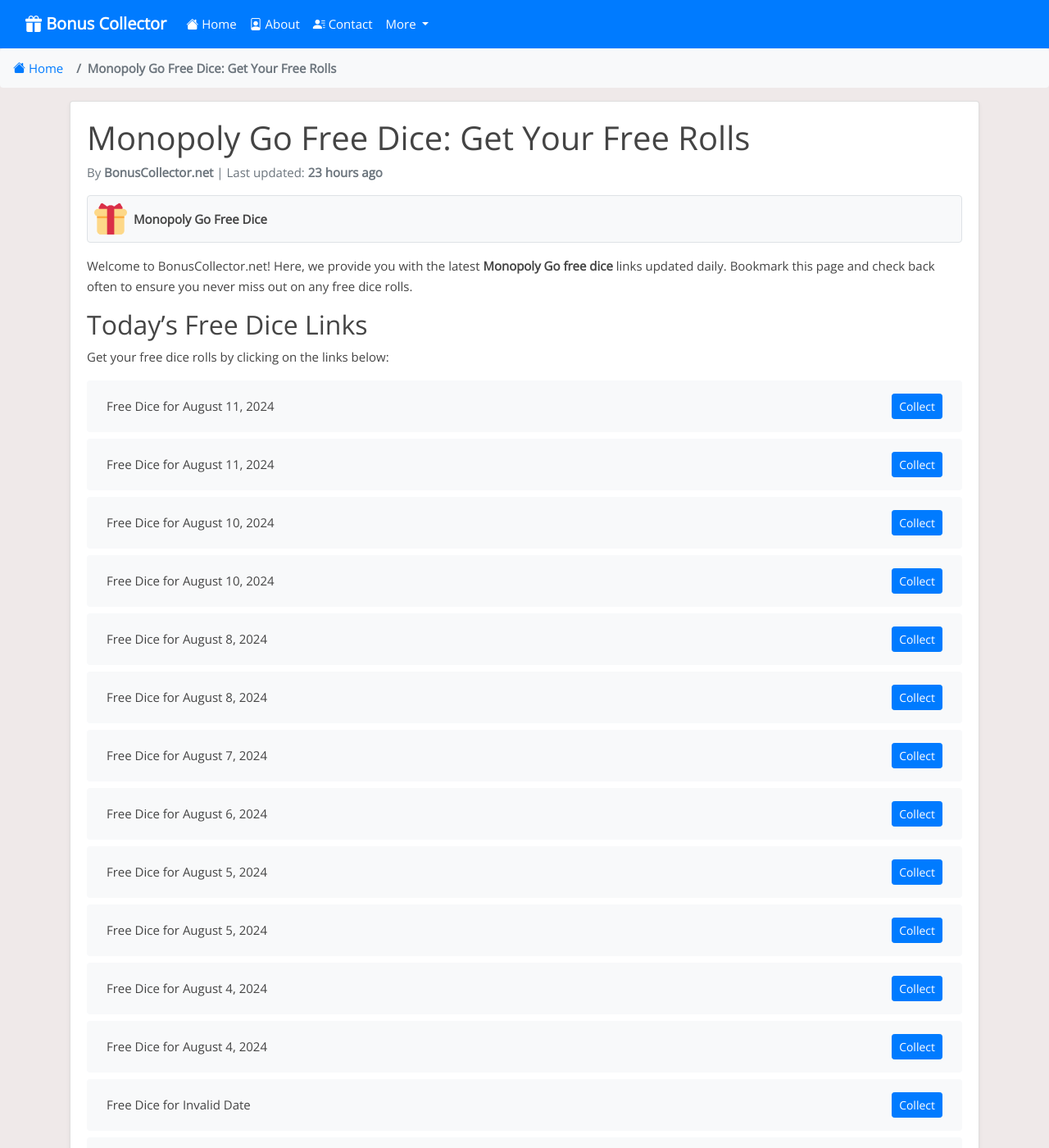
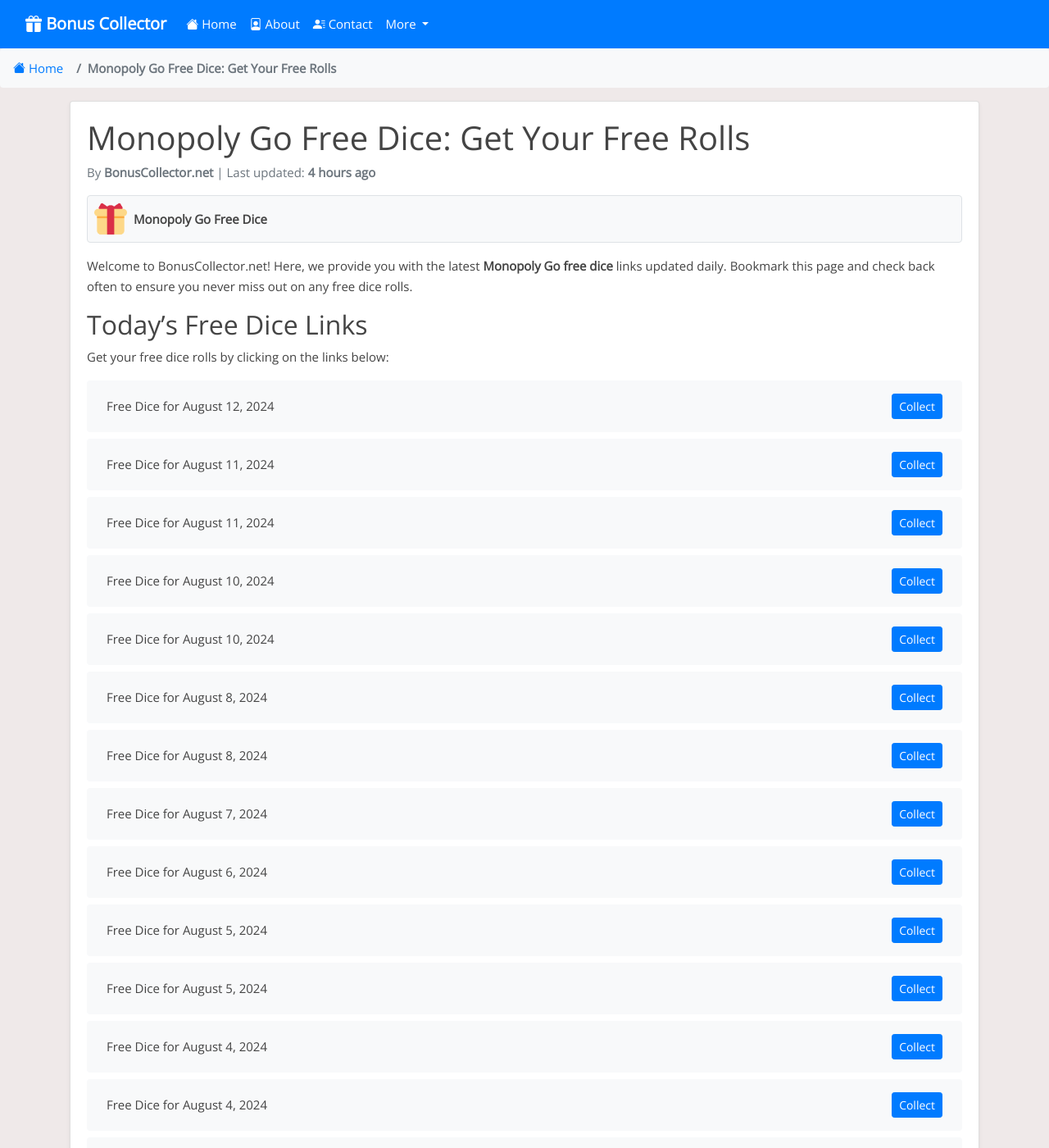
Before and after one commit to Prollad99/bs-net, a Jekyll site: the page built from _posts/2024-06-29-monopoly-go.md, in a window 1280 px wide and 1400 px high. Shown: the whole window at 82% size. Built offline with Jekyll 4.4.1, drawn with Linux system fonts in a browser that asks for light colours; nearby versions of some CDN libraries; comment, search, counter and statistics services are not loaded.

Commit message:
Update monopoly-go reward links and last modified date

```diff
--- a/_data/include_files.yml
+++ b/_data/include_files.yml
@@ -32,7 +32,7 @@
   last_modified: 2024-08-12 05:10:46
 
 monopoly-go.html:
-  last_modified: 2024-08-11 17:33:27
+  last_modified: 2024-08-12 12:54:08
 
 doubledown-casino.html:
   last_modified: 2024-08-12 05:10:52
--- a/_includes/monopoly-go.html
+++ b/_includes/monopoly-go.html
@@ -1,4 +1,8 @@
 <ul class="list-group mt-3 mb-4">
+  <li class="list-group-item d-flex justify-content-between align-items-center">
+    <span>Free Dice for August 12, 2024</span>
+    <a href="https://2tdd.adj.st/reward-link/bdey7ehgi76?adjust_t=i2f8o2i_4btbvwg&adjust_deeplink_js=1" class="btn btn-primary btn-sm">Collect</a>
+  </li>
   <li class="list-group-item d-flex justify-content-between align-items-center">
     <span>Free Dice for August 11, 2024</span>
     <a href="https://mply.io/0AFwVmQw8uc" class="btn btn-primary btn-sm">Collect</a>
@@ -395,8 +399,4 @@
     <span>Free Dice for Invalid Date</span>
     <a href="https://2tdd.adj.st/reward-link/351355kkuueaww?adjust_t=i2f8o2i_4btbvwg&adjust_deeplink_js=1" class="btn btn-primary btn-sm">Collect</a>
   </li>
-  <li class="list-group-item d-flex justify-content-between align-items-center">
-    <span>Free Dice for Invalid Date</span>
-    <a href="https://2tdd.adj.st/reward-link/jgtr278i75ddd?adjust_t=i2f8o2i_4btbvwg&adjust_deeplink_js=1" class="btn btn-primary btn-sm">Collect</a>
-  </li>
 </ul>
```
Also changed, not shown: links-json/monopoly-go.json (+4 -3 lines).
